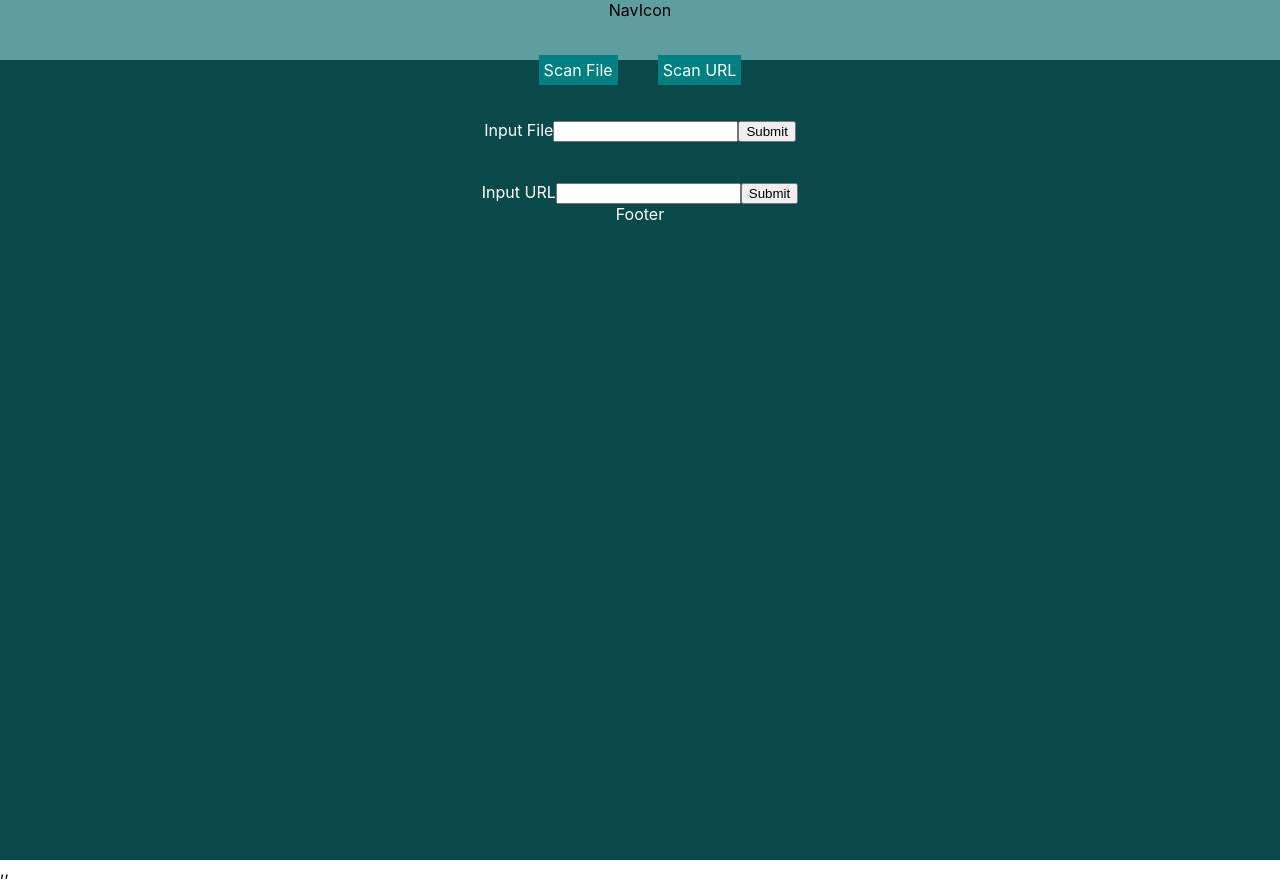
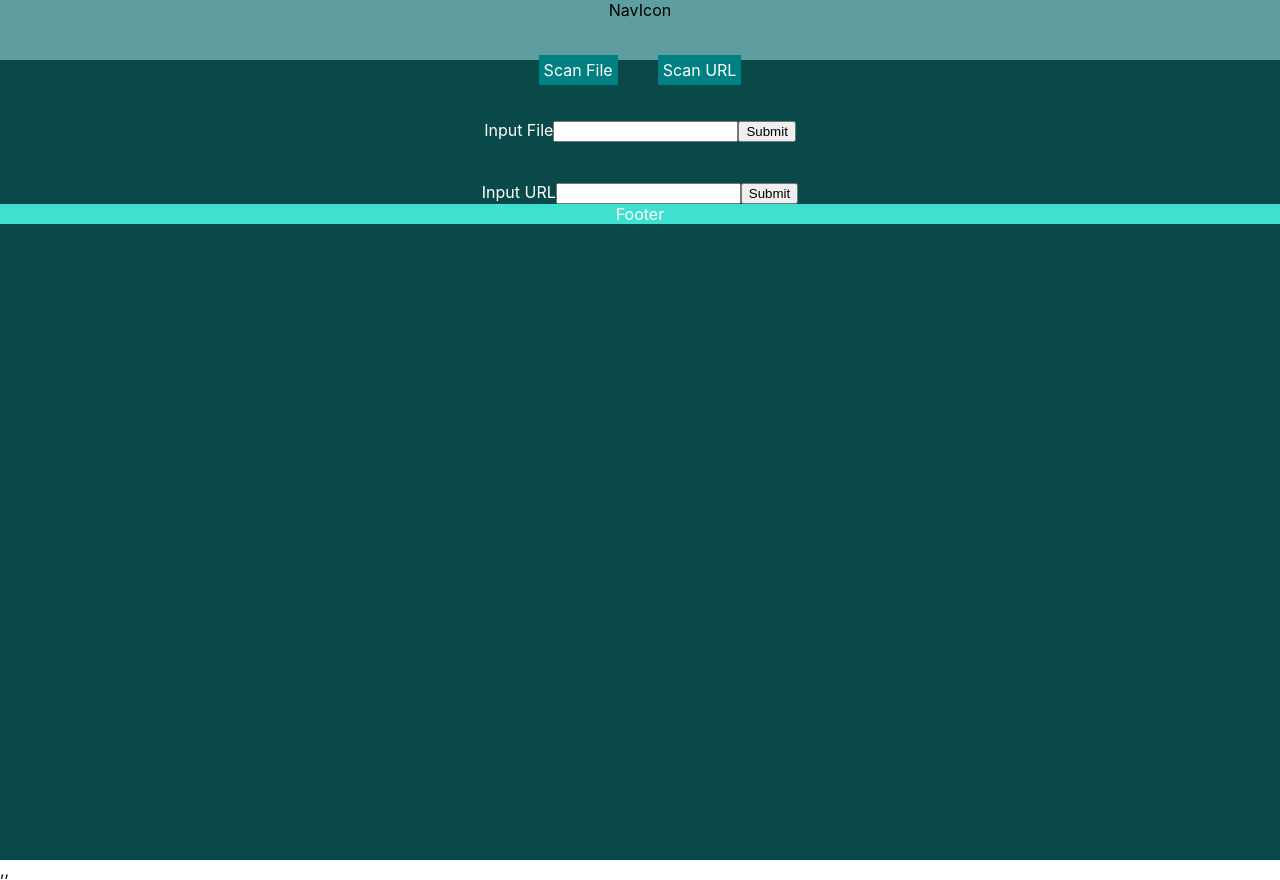
Before and after one commit to samiylo/CoLab, a React (Create React App) app in the folder weatherio/: page / in a window 1280 px wide. Built offline with nearby package versions, Linux system fonts and the light colour scheme.

Commit message:
style footer

```diff
--- a/weatherio/src/App.css
+++ b/weatherio/src/App.css
@@ -45,3 +45,7 @@
 .UrlForm {
   margin-top: 40px;
 }
+
+.footer {
+  background-color: turquoise;
+}
--- a/weatherio/src/containers/Footer.js
+++ b/weatherio/src/containers/Footer.js
@@ -3,7 +3,7 @@ import React, { Component } from 'react'
 class Footer extends Component {
     render() {
         return (
-            <div>
+            <div className="footer">
                 Footer
             </div>
         )
```
